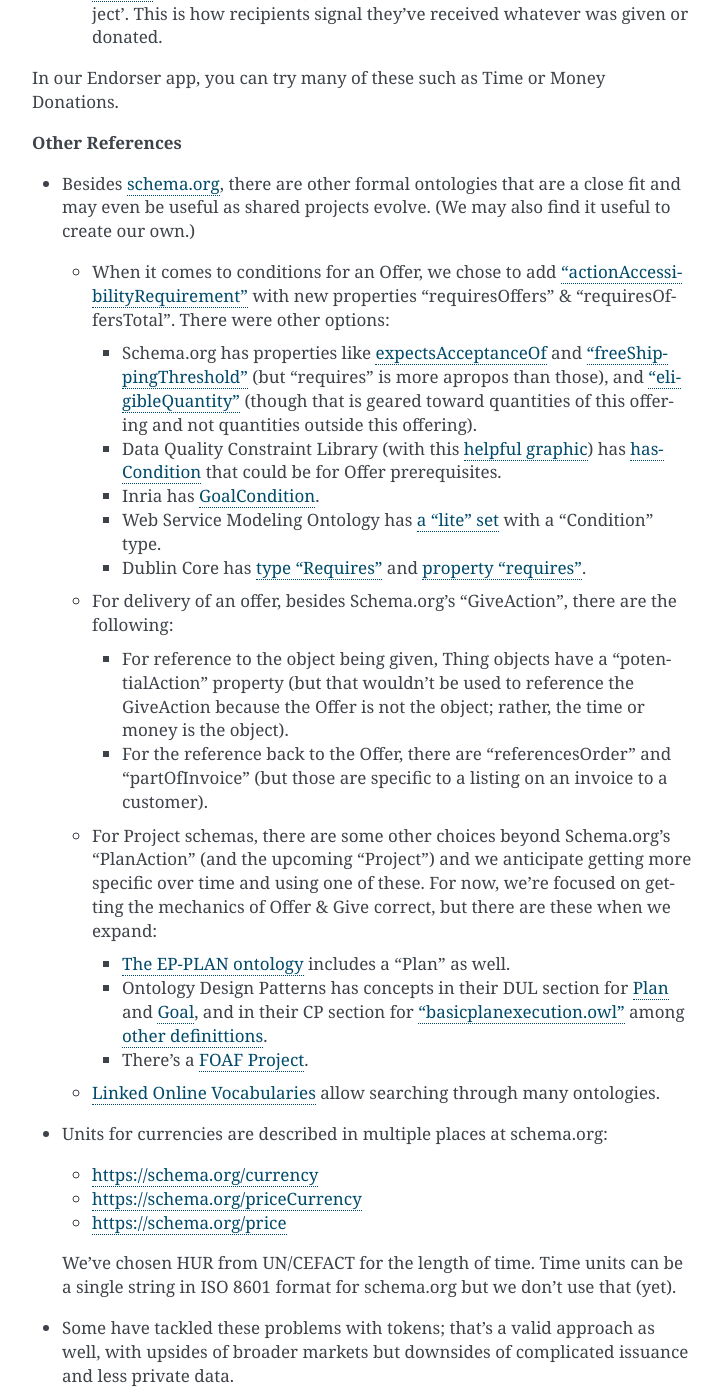
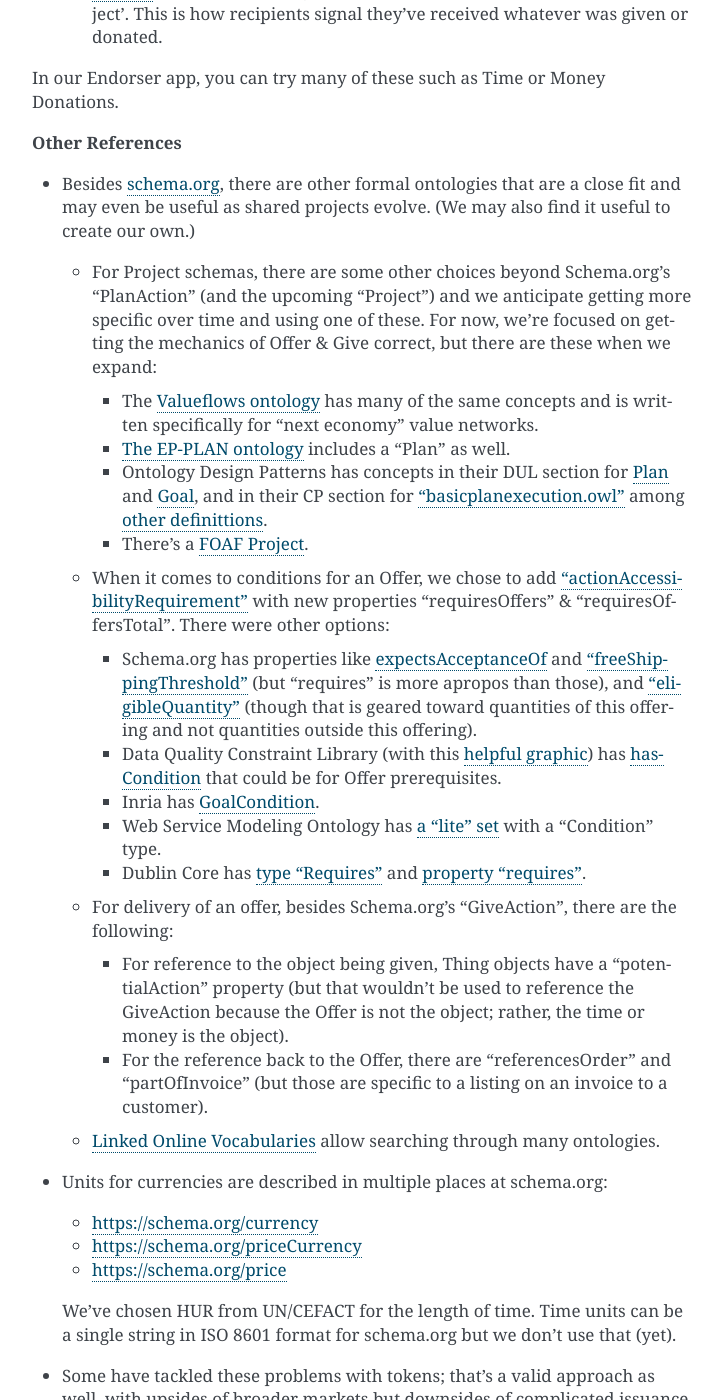
Before and after one commit to trentlarson/endorser-docs, a Sphinx documentation site: the page built from source/transactions.rst, in a window 1280 px wide and 1400 px high, scrolled down 6031 px. Shown: the whole window, without its empty margins (388-1110 px from the left). Built offline with Sphinx 7.4.7, drawn with Linux system fonts in a browser that asks for light colours; some of the changed lines change nothing that is shown.

Commit message:
add Valueflows ontology (and reorder project)

```diff
--- a/source/transactions.rst
+++ b/source/transactions.rst
@@ -258,6 +258,16 @@
 
 - Besides `schema.org <https://schema.org>`_, there are other formal ontologies that are a close fit and may even be useful as shared projects evolve. (We may also find it useful to create our own.)
 
+  - For Project schemas, there are some other choices beyond Schema.org's "PlanAction" (and the upcoming "Project") and we anticipate getting more specific over time and using one of these. For now, we're focused on getting the mechanics of Offer & Give correct, but there are these when we expand:
+
+    - The `Valueflows ontology <https://www.valueflo.ws/specification/uml/>`_ has many of the same concepts and is written specifically for "next economy" value networks.
+
+    - `The EP-PLAN ontology <https://trustlens.github.io/EP-PLAN/>`_ includes a "Plan" as well.
+
+    - Ontology Design Patterns has concepts in their DUL section for `Plan <http://www.ontologydesignpatterns.org/ont/dul/DUL.owl#Plan>`_ and `Goal <http://www.ontologydesignpatterns.org/ont/dul/DUL.owl#Goal>`_, and in their CP section for `"basicplanexecution.owl" <http://www.ontologydesignpatterns.org/cp/owl/basicplanexecution.owl>`_ among `other definittions <http://www.ontologydesignpatterns.org/cp/owl/>`_.
+
+    - There's a `FOAF Project <http://xmlns.com/foaf/0.1/#term_Project>`_.
+
   - When it comes to conditions for an Offer, we chose to add `"actionAccessibilityRequirement" <https://schema.org/actionAccessibilityRequirement>`_ with new properties "requiresOffers" & "requiresOffersTotal". There were other options:
 
     - Schema.org has properties like `expectsAcceptanceOf <https://schema.org/expectsAcceptanceOf>`_ and `"freeShippingThreshold" <https://schema.org/freeShippingThreshold>`_ (but "requires" is more apropos than those), and `"eligibleQuantity" <https://schema.org/eligibleQuantity>`_ (though that is geared toward quantities of this offering and not quantities outside this offering).
@@ -275,14 +285,6 @@
     - For reference to the object being given, Thing objects have a "potentialAction" property (but that wouldn't be used to reference the GiveAction because the Offer is not the object; rather, the time or money is the object).
 
     - For the reference back to the Offer, there are "referencesOrder" and "partOfInvoice" (but those are specific to a listing on an invoice to a customer).
-
-  - For Project schemas, there are some other choices beyond Schema.org's "PlanAction" (and the upcoming "Project") and we anticipate getting more specific over time and using one of these. For now, we're focused on getting the mechanics of Offer & Give correct, but there are these when we expand:
-
-    - `The EP-PLAN ontology <https://trustlens.github.io/EP-PLAN/>`_ includes a "Plan" as well.
-
-    - Ontology Design Patterns has concepts in their DUL section for `Plan <http://www.ontologydesignpatterns.org/ont/dul/DUL.owl#Plan>`_ and `Goal <http://www.ontologydesignpatterns.org/ont/dul/DUL.owl#Goal>`_, and in their CP section for `"basicplanexecution.owl" <http://www.ontologydesignpatterns.org/cp/owl/basicplanexecution.owl>`_ among `other definittions <http://www.ontologydesignpatterns.org/cp/owl/>`_.
-
-    - There's a `FOAF Project <http://xmlns.com/foaf/0.1/#term_Project>`_.
 
   - `Linked Online Vocabularies <https://lov.linkeddata.es>`_ allow searching through many ontologies.
 
```
